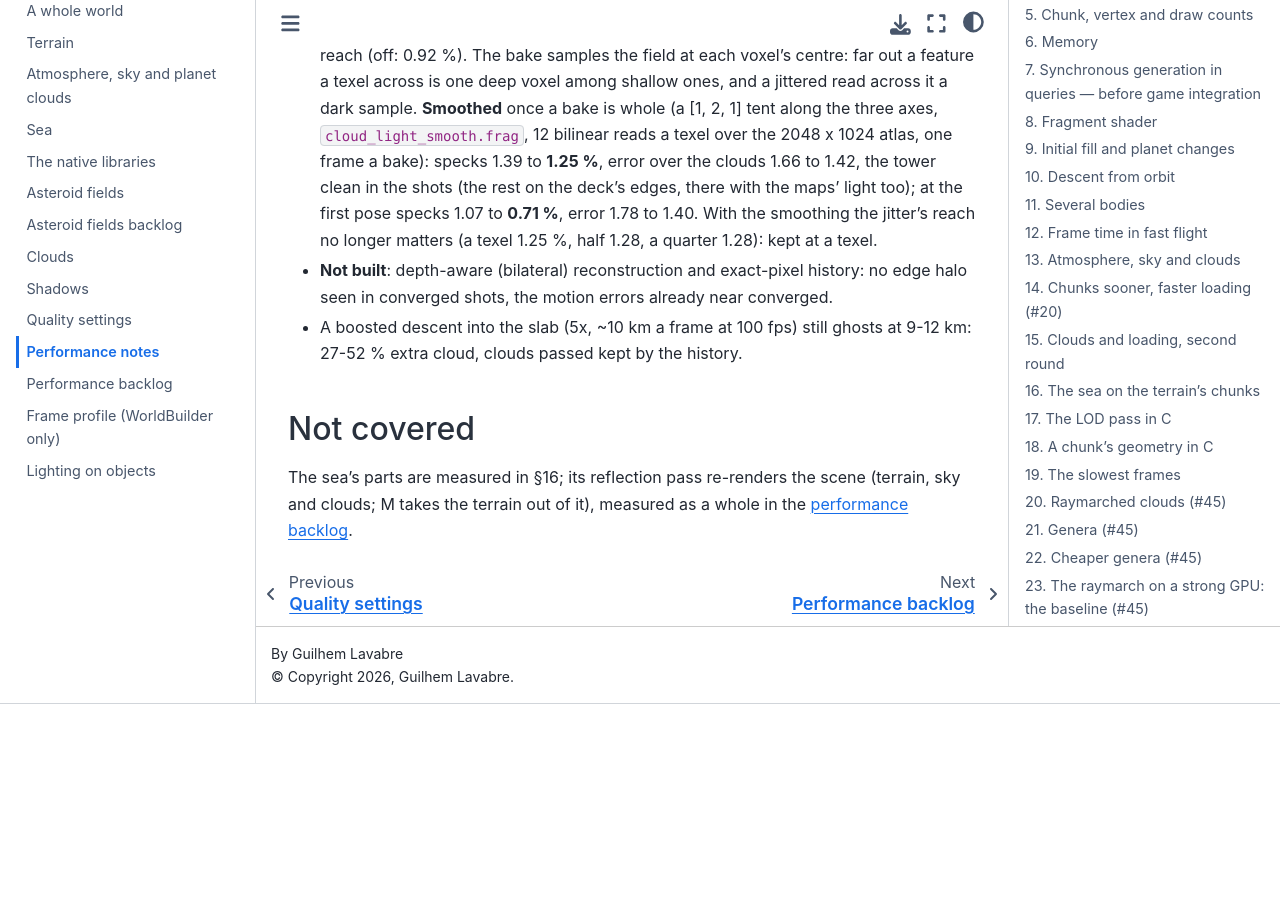
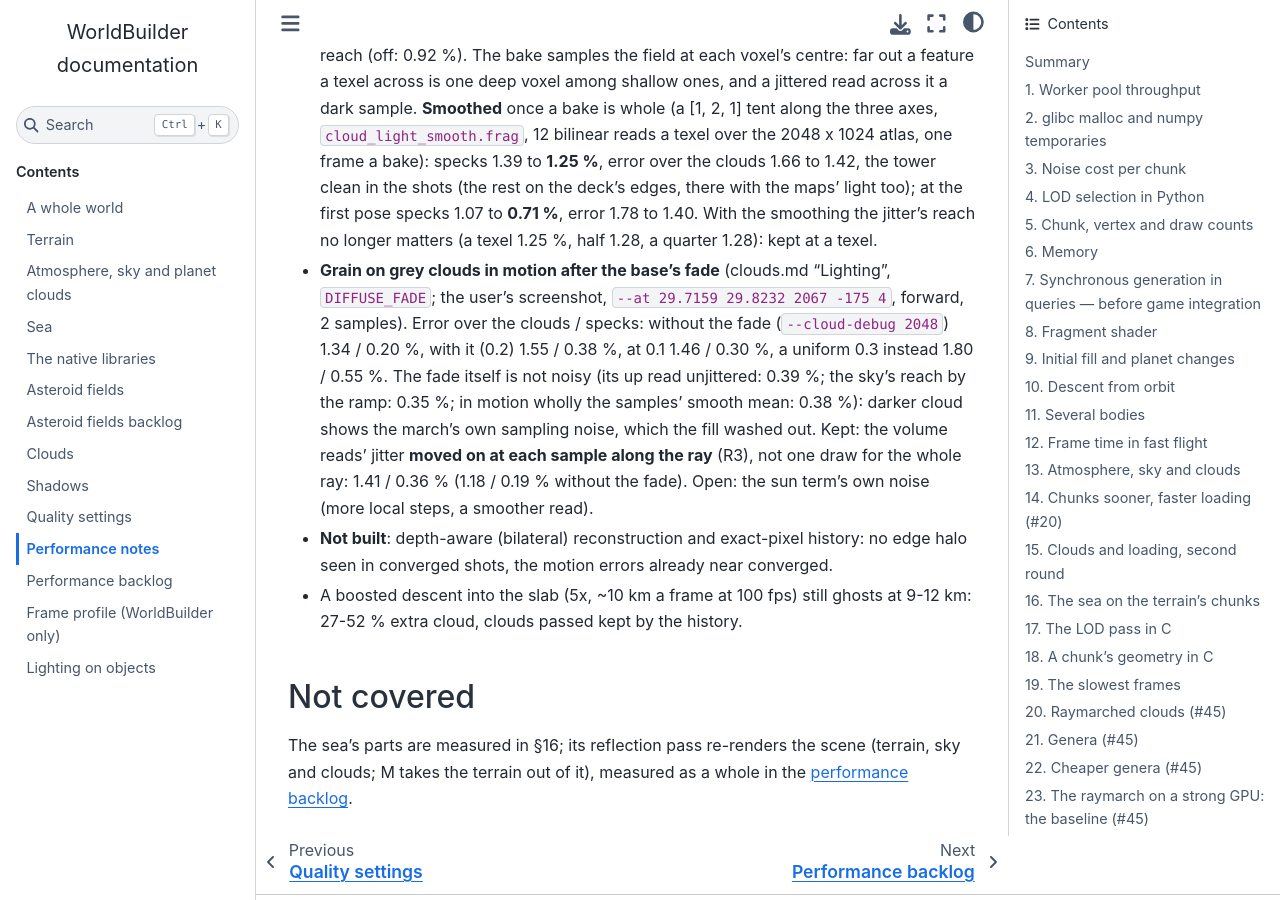
Before and after one commit to JoeDalton/WorldBuilder, a Sphinx documentation site: the page built from docs/source/performance.md, in a window 1280 px wide and 900 px high, scrolled down 49053 px. Built offline with Sphinx 7.4.7 and the Sphinx Book theme 1.1.4, drawn with Linux system fonts in a browser that asks for light colours; pages that are not in the unit, such as notebooks, are missing from menus; before the commit the page ends 49757 px from its top, so only the background shows below that.

```diff
--- a/docs/source/performance.md
+++ b/docs/source/performance.md
@@ -1759,6 +1759,17 @@
   edges, there with the maps' light too); at the first pose specks 1.07 to
   **0.71 %**, error 1.78 to 1.40. With the smoothing the jitter's reach no
   longer matters (a texel 1.25 %, half 1.28, a quarter 1.28): kept at a texel.
+- **Grain on grey clouds in motion after the base's fade** (clouds.md
+  "Lighting", `DIFFUSE_FADE`; the user's screenshot, `--at 29.7159 29.8232
+  2067 -175 4`, forward, 2 samples). Error over the clouds / specks: without
+  the fade (`--cloud-debug 2048`) 1.34 / 0.20 %, with it (0.2) 1.55 / 0.38 %,
+  at 0.1 1.46 / 0.30 %, a uniform 0.3 instead 1.80 / 0.55 %. The fade itself
+  is not noisy (its up read unjittered: 0.39 %; the sky's reach by the ramp:
+  0.35 %; in motion wholly the samples' smooth mean: 0.38 %): darker cloud
+  shows the march's own sampling noise, which the fill washed out. Kept: the
+  volume reads' jitter **moved on at each sample along the ray** (R3), not one
+  draw for the whole ray: 1.41 / 0.36 % (1.18 / 0.19 % without the fade).
+  Open: the sun term's own noise (more local steps, a smoother read).
 - **Not built**: depth-aware (bilateral) reconstruction and exact-pixel
   history: no edge halo seen in converged shots, the motion errors already
   near converged.
```
Also changed, not shown: CHANGELOG.md (+2 -0 lines), 1 other file.
